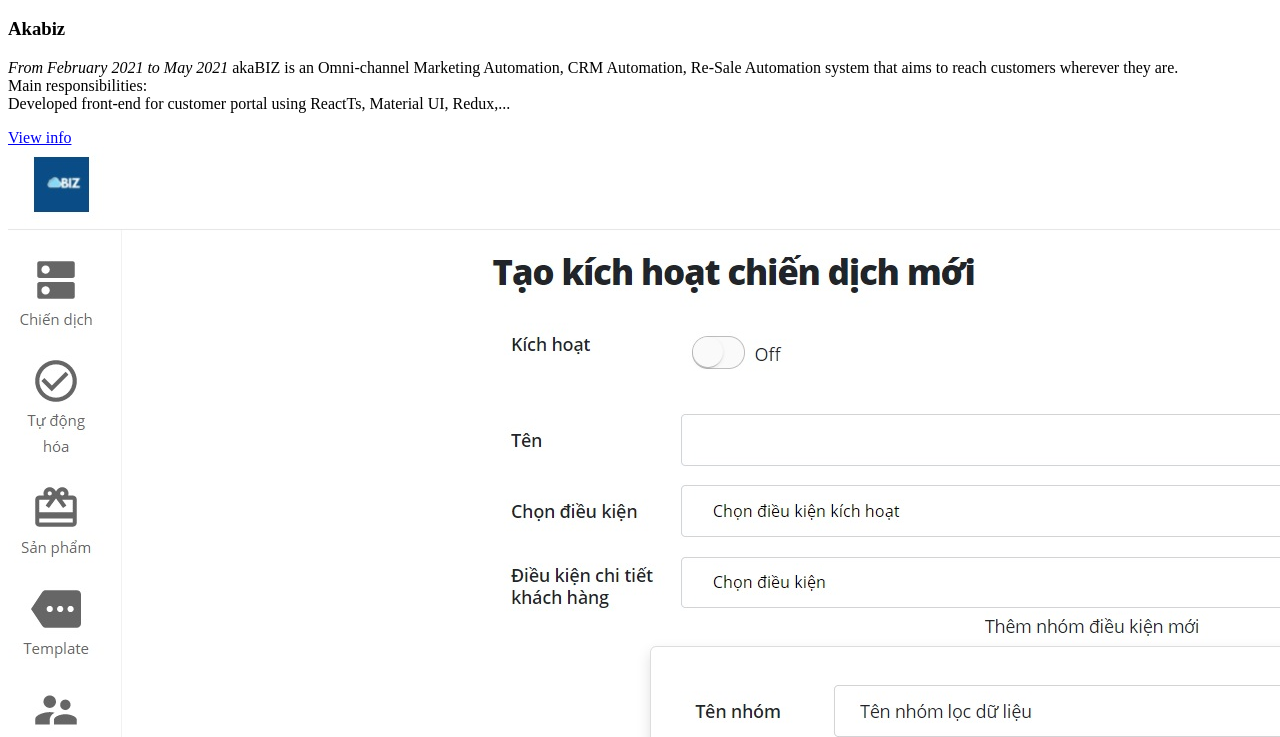
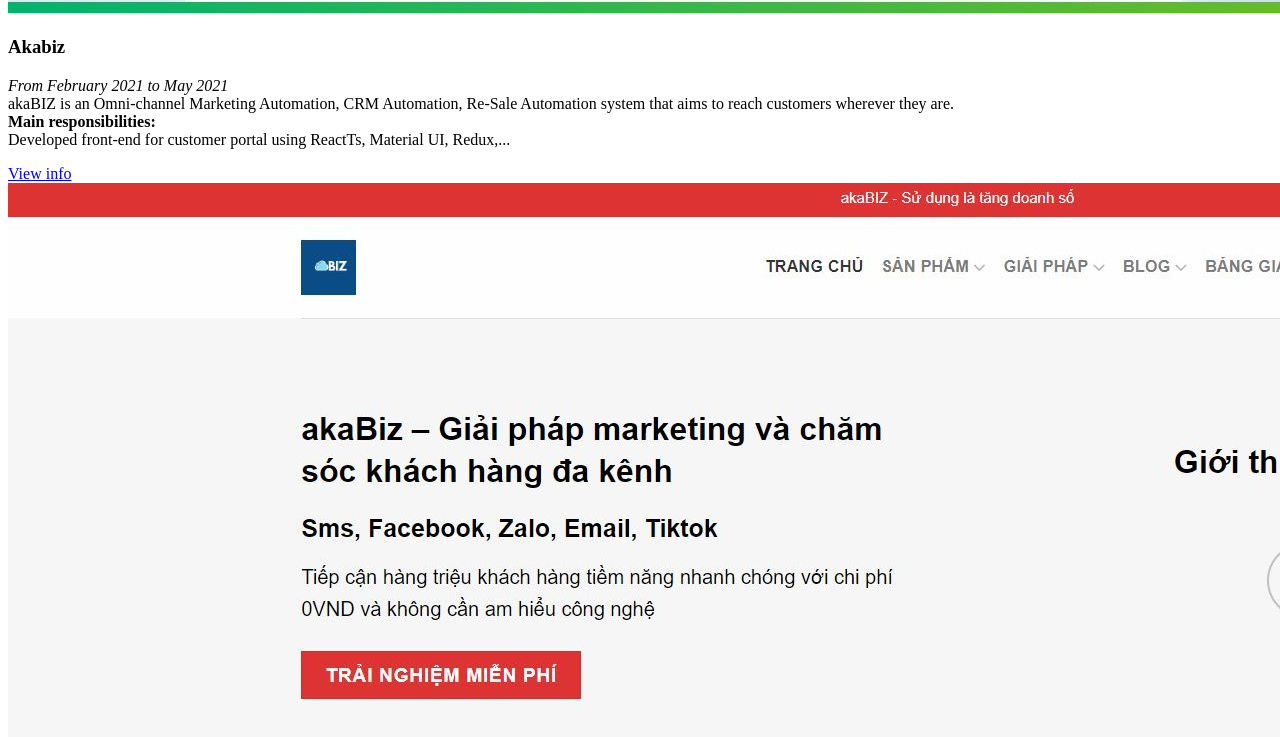
Before and after one commit to kimdungdt2412/portfolio, a website: page src/template.html in a window 1280 px wide. Shown: the part 1743-2480 px from the top of the page. Drawn offline with nearby package versions, Linux system fonts and the light colour scheme.

Commit message:
update code

```diff
--- a/package.json
+++ b/package.json
@@ -25,6 +25,7 @@
     "html-loader": "^1.1.0",
     "html-webpack-plugin": "^4.3.0",
     "mini-css-extract-plugin": "^0.9.0",
+    "node": "^16.0.0",
     "node-sass": "^4.14.1",
     "optimize-css-assets-webpack-plugin": "^5.0.3",
     "sass-loader": "^8.0.2",
--- a/src/template.html
+++ b/src/template.html
@@ -105,9 +105,10 @@
               <div>
                 <p class="mb-4">
                   <i>From June 2021</i>
+                  <br/>
                   Thuocsi is an e-commerce platform for pharmaceuticals, distributing pharmaceutical products directly under the B2B model
                   <br/>
-                  Main responsibilities:
+                  <i>Main responsibilities: </i>
                   <br/>
                   Developed full-stack for the enterprise product in the company using: ReactJS, NextJs, Material UI, Golang,...
                 </p>
@@ -140,9 +141,10 @@
               <div>
                 <p class="mb-4">
                   <i>From February 2021 to May 2021</i>
+                  <br/>
                   akaBIZ is an Omni-channel Marketing Automation, CRM Automation, Re-Sale Automation system that aims to reach customers wherever they are.
                   <br/>
-                  Main responsibilities:
+                  <strong>Main responsibilities: </strong>
                   <br/>
                   Developed front-end for customer portal using ReactTs, Material UI, Redux,...
                 </p>
@@ -157,7 +159,7 @@
             <div class="project-wrapper__image">
               <a href="https://akabiz.net/" target="_blank">
                 <div data-tilt class="thumbnail rounded">
-                  <img class="img-fluid" src="./assets/akabiz.jpg" />
+                  <img class="img-fluid" src="./assets/akabiz_home.JPG" />
                 </div>
               </a>
             </div>
```
Also changed, not shown: src/assets/akabiz_home.JPG (added), 1 other file.
